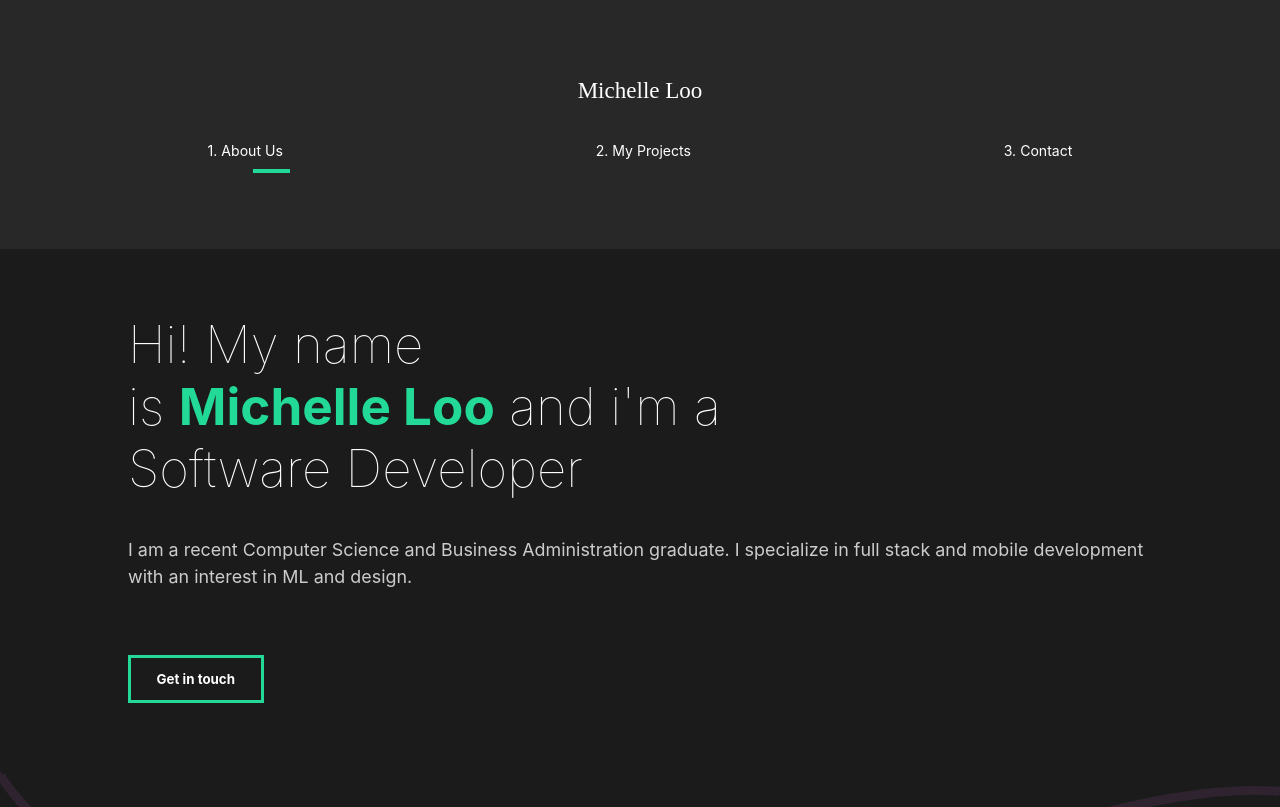
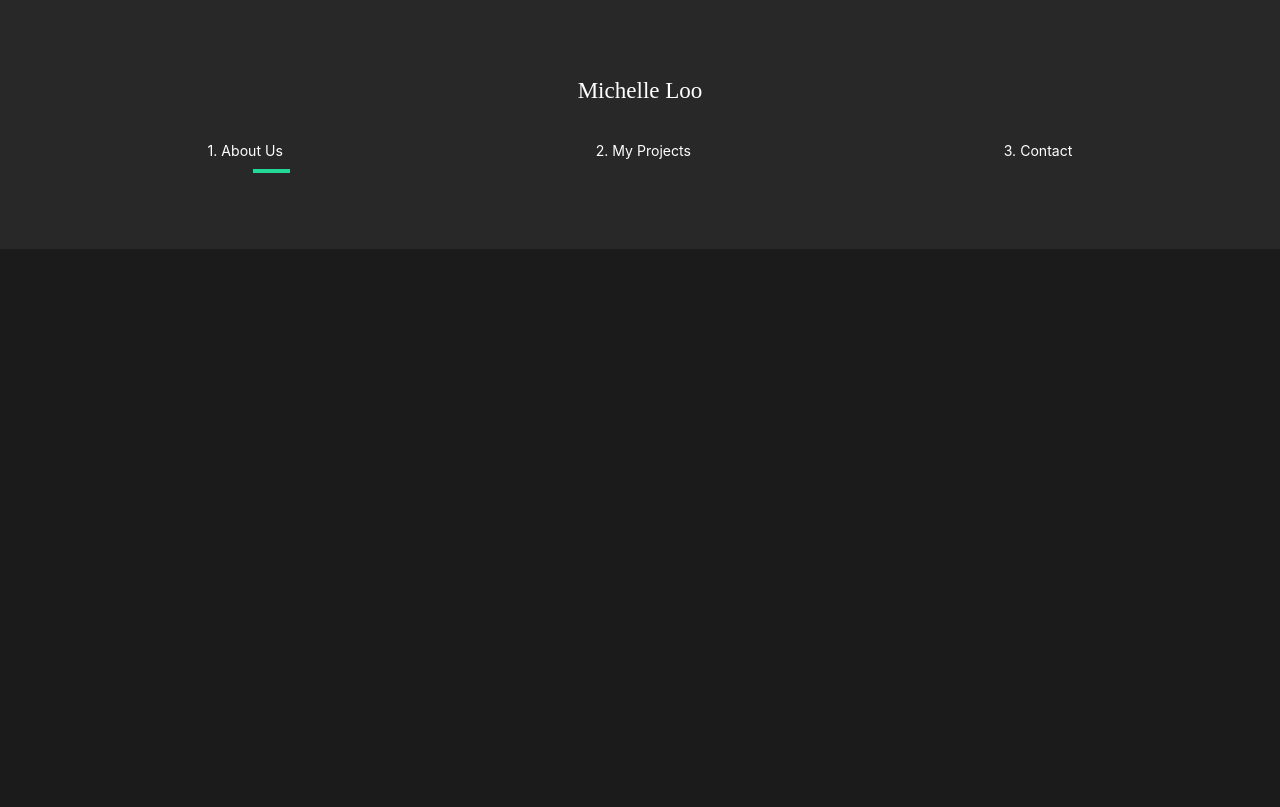
Before and after one commit to michelleloo/michelleloo.github.io, a React (Create React App) app: page / in a window 1280 px wide. Shown: the top 807 px of the page. Built offline with nearby package versions, Linux system fonts and the light colour scheme.

Commit message:
updated pages

```diff
--- a/src/App.js
+++ b/src/App.js
@@ -22,7 +22,7 @@ function App() {
       <AnimatePresence exitBeforeEnter>
         <BrowserRouter>
           <Switch location={location} key={location.pathname}>
-            <Route path="/" exact>
+            <Route path="/website" exact>
               <AboutUs />
             </Route>
             <Route path="/projects" exact>
```
Also changed, not shown: 1 other file (tests, documents, lock files or other folders).
